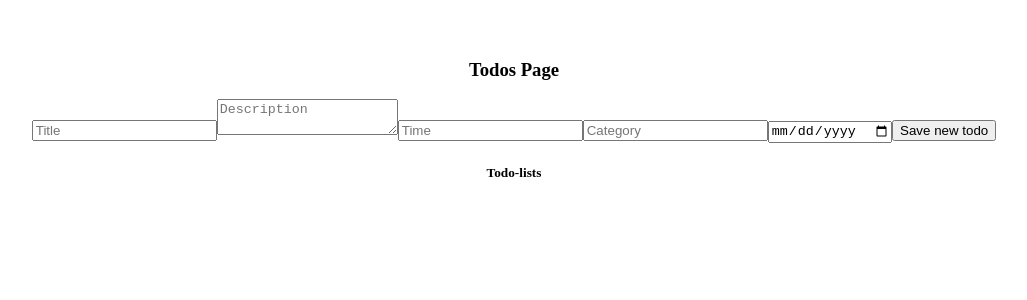
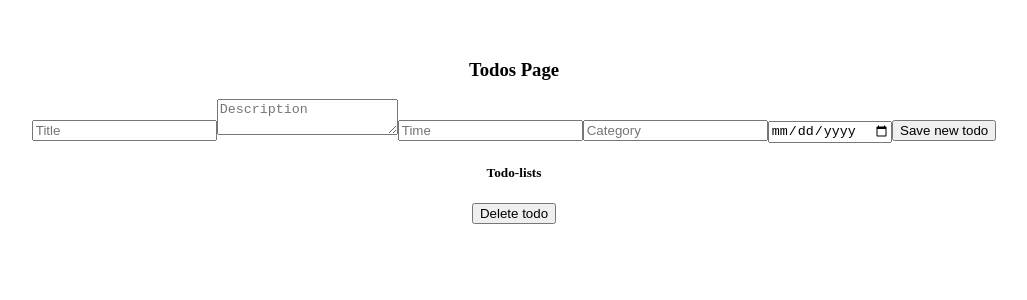
Before and after one commit to ddaviddahlgren/Projektarbete-Frontend-2, a React (Vite) app: page /todos in a window 1280 px wide. Shown: the top 300 px of the page, without its empty margins (126-1153 px from the left). Built offline with nearby package versions, Linux system fonts and the light colour scheme.

Commit message:
feat: delete todo function and button

```diff
--- a/src/pages/todos/Todos.jsx
+++ b/src/pages/todos/Todos.jsx
@@ -31,6 +31,13 @@ const Todos = () => {
     setCategory("");
     setDeadline("");
   };
+
+  // Funktion för att ta bort todo list
+  const handleDeleteTodo = (id) => {
+    const updatedTodo = todos.filter((todo) => todo.id !== id);
+    // Updatera todo lista efter ta bort valda todo med delete knappen
+    setTodos(updatedTodo);
+  }
 
   return (
     <div>
@@ -80,6 +87,7 @@ const Todos = () => {
           {todo.status ? "Checked" : "In progress"}
         </div>
       ))}
+      <button onClick={() => handleDeleteTodo(todos.id)}>Delete todo</button>
       {/* -------- Todo-listor renderas ---------
           ------------- Flytta snart ------------ */}
     </div>
```
